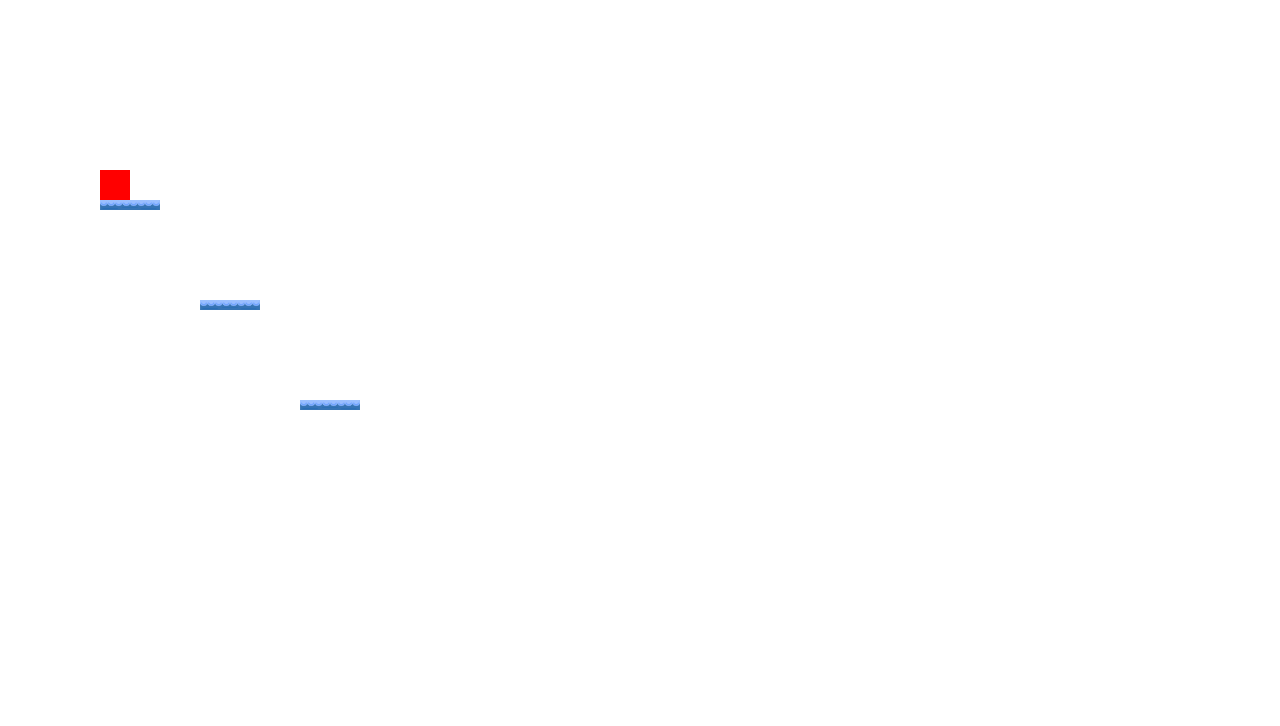
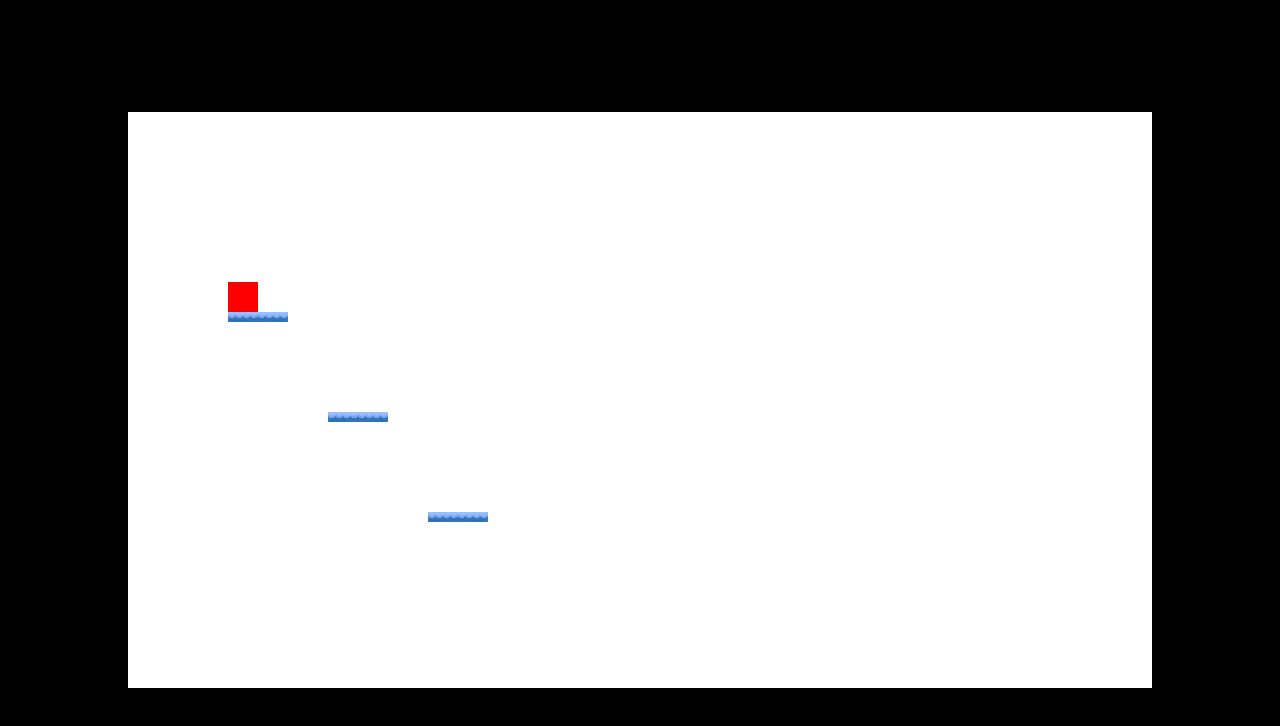
Before and after one commit to VitorBarbosaDev/Mario-Browser-Game-Tutorial-FullGame-Example, a plain HTML site: page index.html in a window 1280 px wide. Drawn offline with Linux system fonts and the light colour scheme.

Commit message:
Change game screen

```diff
--- a/assets/css/style.css
+++ b/assets/css/style.css
@@ -4,3 +4,6 @@
     padding: 0;
     border: 0;
 }
+
+
+body { background-color: black; display: flex; align-items: center; justify-content: center; height: 100vh; }
--- a/assets/js/index.js
+++ b/assets/js/index.js
@@ -5,17 +5,16 @@ const canvas = document.querySelector('canvas');
 const c = canvas.getContext('2d');
 
 // Set the canvas width and height to match the window's inner width and height
-canvas.width = window.innerWidth;
-canvas.height = window.innerHeight;
+canvas.width = 1024;
+canvas.height = 576;
 
-// Log the context to the console for debugging
-console.log(c);
+
 
 let platformImage = new Image();
 platformImage.src = "/Mario-Browser-Game-Tutorial-FullGame-Example/assets/images/platform.png";
 
 
-console.log(platformImage);
+
 // Define the gravity constant for the game
 const gravity = .5;
 
@@ -108,8 +107,9 @@ function animate()
 {
 	// Request the next animation frame
 	requestAnimationFrame(animate);
-	// Clear the canvas
-	c.clearRect(0, 0, canvas.width, canvas.height);
+	// Clear the canvasd
+	c.fillStyle = 'white';
+	c.fillRect(0, 0, canvas.width, canvas.height);
 
 	platforms.forEach(platform =>
 	                  {
```
